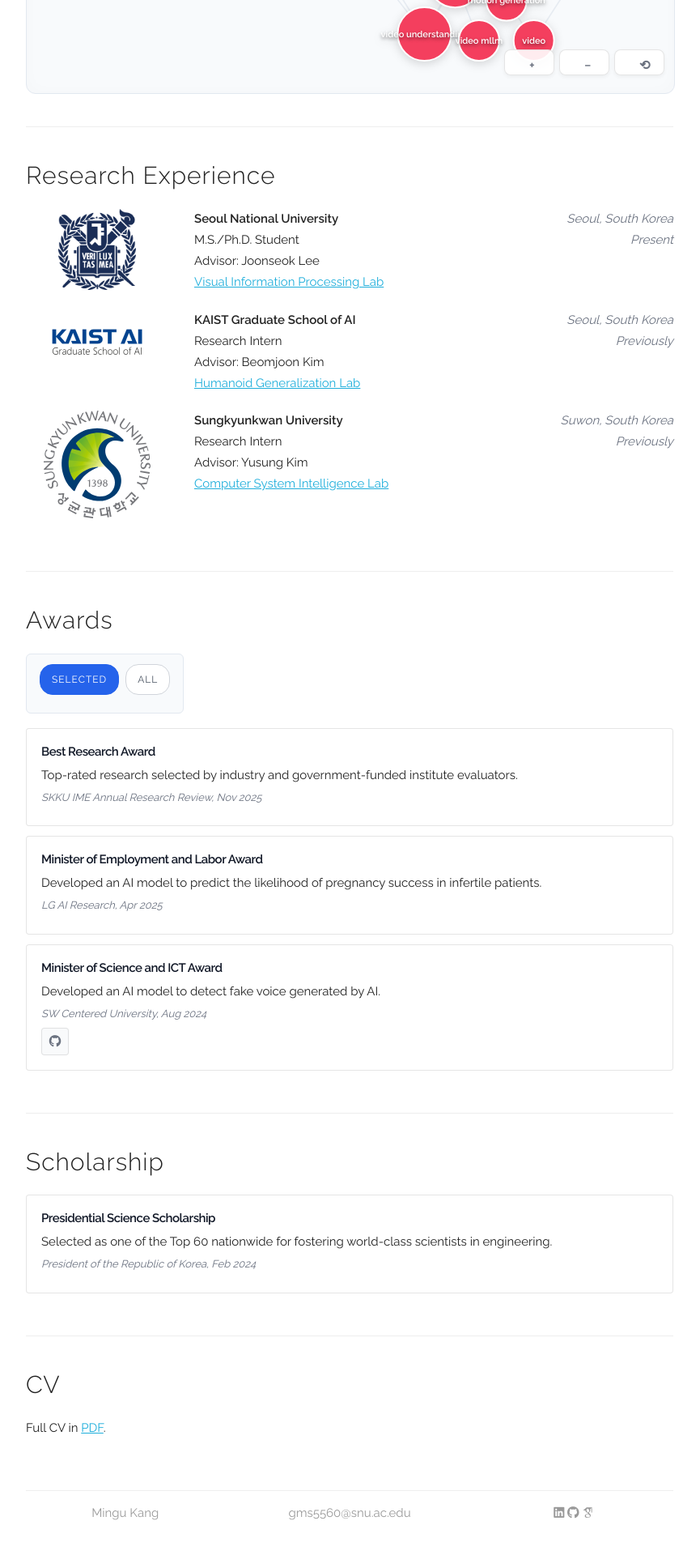
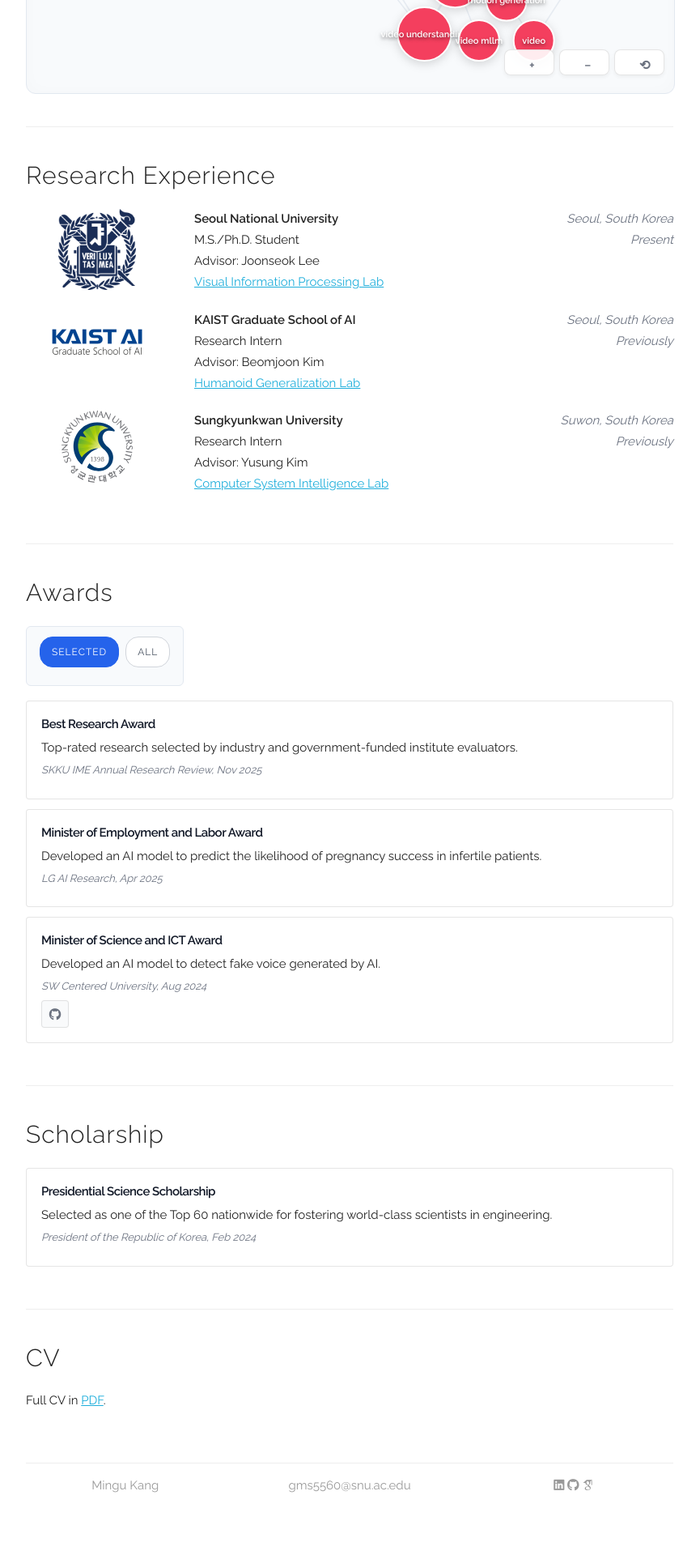
Before and after one commit to rkdrn79/rkdrn79.github.io, a Jekyll site: the page built from index.html, in a window 1280 px wide. Shown: the part 2390-4310 px from the top of the page at 81% size, without its empty margins (208-1073 px from the left). Built offline with Jekyll 4.4.1, drawn with Linux system fonts in a browser that asks for light colours; some web fonts are replaced; after the commit the page ends 4276 px from its top, so only the background shows below that.

Commit message:
Resize SKKU experience logo

```diff
--- a/_data/experience.yaml
+++ b/_data/experience.yaml
@@ -28,5 +28,5 @@ experiences:
     lab: "Computer System Intelligence Lab"
     lab_url: "https://sites.google.com/view/yskim525/home"
     logo: "sungkyunkwan.svg"
-    width: 75
+    width: 50
     category: work
```
